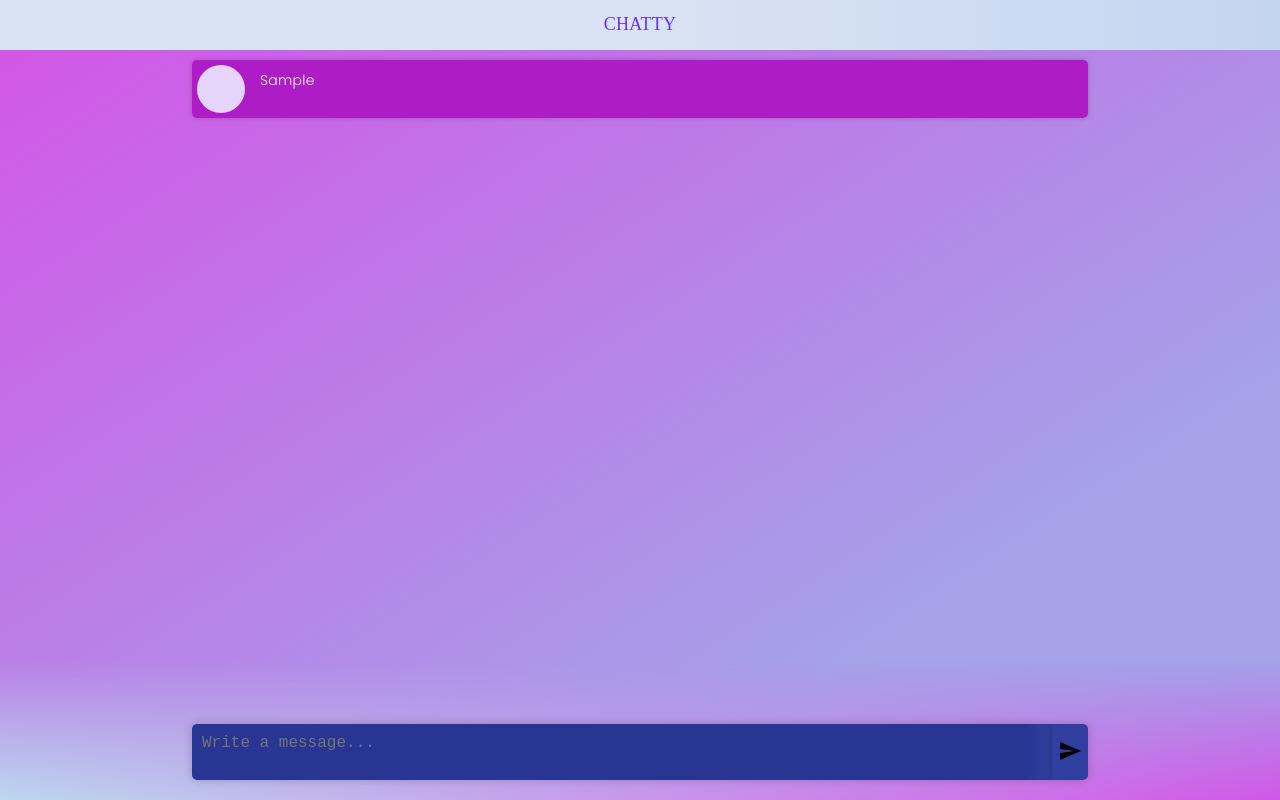
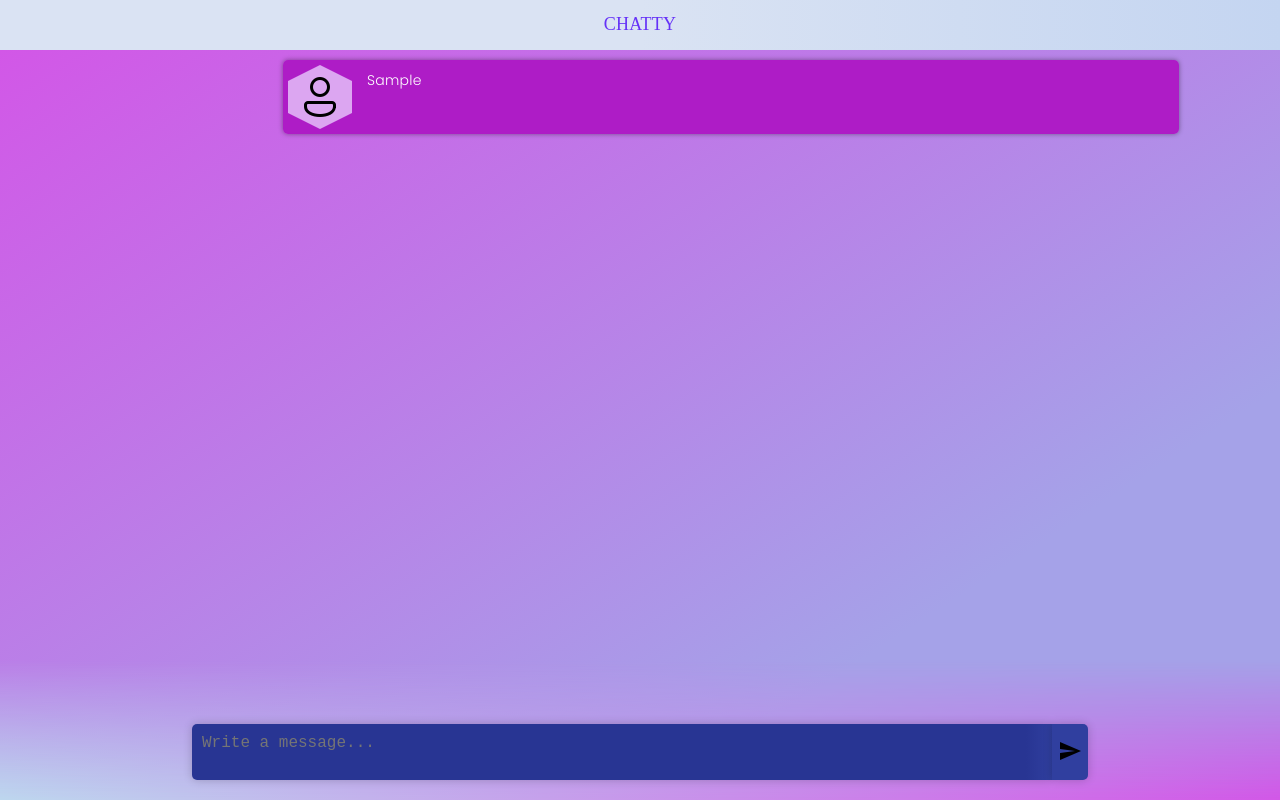
Before and after one commit to DanielVeB/Chatty, an Angular app: page /chat in a window 1280 px wide. Both pictures are taken after typing "Sample" into the empty fields and a click on the button "send". Built offline with nearby package versions, Linux system fonts and the light colour scheme; no server answers; a web font is replaced by a local one.

Commit message:
update view

```diff
--- a/src/app/chat/content/content.component.html
+++ b/src/app/chat/content/content.component.html
@@ -3,6 +3,9 @@
         <div *ngFor="let message of chatMessages" class="message"
             [ngClass]="{'bot-message': message.author === 'bot', 'user-message': message.author === 'user'}">
             <div class="hexagon-container">
+                <img *ngIf="message.author === 'bot'" [src]="botLogo" alt="Bot">
+                <img *ngIf="message.author === 'user'" [src]="userLogo" alt="User">
+
             </div>
             <div>
                 <p>{{ message.text }}</p>
--- a/src/app/chat/content/content.component.scss
+++ b/src/app/chat/content/content.component.scss
@@ -6,9 +6,9 @@
 }
 
 .messages {
-    overflow: auto;
+    overflow-y: auto;  /* Enable vertical scrolling */
+    height: 100%;
     flex: 1;
-    overflow-y: auto;
     display: flex;
     flex-direction: column;
     align-items: center;
@@ -51,7 +51,6 @@
         border-radius: 5px 0px 0px 5px;
         box-shadow: 0 0 10px rgba(0, 0, 0, 0.2);
         color: #f3f3f3;
-
     }
 
     button {
@@ -74,14 +73,15 @@
 
 .message {
     width: 70%;
-    max-width: 1200px;
+    max-width: 1000px;
     margin: 10px;
     box-sizing: border-box;
     border-radius: 5px;
-    box-shadow: 0px 0px 5px rgba(0, 0, 0, 0.2);
+    box-shadow: 0px 0px 5px rgba(0, 0, 0, 0.4);
 
     p {
         padding: 10px;
+        white-space: pre-line;
     }
 
     display: flex;
@@ -120,7 +120,7 @@
     background: linear-gradient(to bottom, #6a4ac4 97%, #34388a);
 
     .hexagon-container{
-        background-color: #353993;
+        background-color: #8062d3;
     }
 }
 
@@ -128,17 +128,26 @@
     background: linear-gradient(to bottom, #AE1CC6 97%, #AE1CC6);
 
     .hexagon-container{
-        background-color: #E5D4FC;
+        background-color: #dca6f1;
     }
 }
 
+@media (min-width: 800px) {
+    .user-message {
+        margin-left: 15%;
+    }
+  }
+
 
 .hexagon-container {
-    width: 48px;
-  height: 48px;
-  border-radius: 50%;
+    width: 64px;
+  height: 64px;
+  clip-path: polygon(50% 0, 100% 25%, 100% 75%, 50% 100%, 0 75%, 0 25%);
   margin: 5px;
 
+  display: flex;
+  justify-content: center;
+  align-items: center;
 
 }
 
--- a/src/app/chat/content/content.component.ts
+++ b/src/app/chat/content/content.component.ts
@@ -11,7 +11,7 @@ import { DomSanitizer, SafeResourceUrl } from '@angular/platform-browser';
 })
 export class ContentComponent implements OnInit {
 
-  @ViewChild('scrollContainer') private scrollContainer!: ElementRef;
+  @ViewChild('scrollContainer', { static: true }) private scrollContainer!: ElementRef;
 
   chatMessages: ChatMessageDto[] = [];
 
@@ -19,17 +19,22 @@ export class ContentComponent implements OnInit {
 
   thumbsUp: SafeResourceUrl | undefined;
   thumbsDown: SafeResourceUrl | undefined;
-
+  userLogo: SafeResourceUrl | undefined;
+  botLogo: SafeResourceUrl | undefined;
 
   constructor(private sanitizer: DomSanitizer, private http: HttpClient, private chatService: ChatService) { }
 
   ngOnInit() {
-    const thumbsUpPath = 'assets/icons8-thumbs-up-50.png'; // Path to your SVG icon file
-    const thumbsDownPath = 'assets/icons8-thumbs-down-50.png'; // Path to your SVG icon file
+    const thumbsUpPath = 'assets/icons8-thumbs-up-50.png';
+    const thumbsDownPath = 'assets/icons8-thumbs-down-50.png';
+
+    const userPath = 'assets/icons8-user-48.png';
+    const bothPath = 'assets/icons8-bot-48.png';
 
     this.thumbsUp = this.sanitizer.bypassSecurityTrustResourceUrl(thumbsUpPath);
     this.thumbsDown = this.sanitizer.bypassSecurityTrustResourceUrl(thumbsDownPath);
-
+    this.userLogo = this.sanitizer.bypassSecurityTrustResourceUrl(userPath);
+    this.botLogo = this.sanitizer.bypassSecurityTrustResourceUrl(bothPath);
     this.chatMessages = this.chatService.getMessages();
     console.log(this.chatMessages)
   }
@@ -58,19 +63,19 @@ export class ContentComponent implements OnInit {
   }
 
   scrollToBottom(): void {
-    try {
+    console.log("SCROOLL BOTTOM")
+      const container = this.scrollContainer.nativeElement;
       setTimeout(() => {
-        this.scrollContainer.nativeElement.scrollTop = this.scrollContainer.nativeElement.scrollHeight;
+        container.scrollTop = container.scrollHeight - 500;
+        container.scrollIntoView({ behavior: 'smooth', block: 'end' });
       }, 0);
-    } catch (err) {
-      console.log(err);
-    }
   }
 
   sendMessageToBackend(message: string) {
     this.http.post('http://localhost:5000/messages', { message: message }).subscribe(
       (response: any) => {
         this.chatMessages.push(new ChatMessageDto(Author.Bot, new Date(),response.text))
+        this.scrollToBottom()
       },
       (error: any) => {
         console.error('Error sending message to backend:', error);
--- a/src/app/chat/resizable.textarea.directive.ts
+++ b/src/app/chat/resizable.textarea.directive.ts
@@ -10,7 +10,6 @@ export class ResizableTextAreaDirective {
   resize() {
 
     const textarea = this.elementRef.nativeElement;
-    console.log(textarea.value)
     if(textarea.value == null){
       textarea.rows = 2
       return
@@ -20,11 +19,9 @@ export class ResizableTextAreaDirective {
     const newRows = Math.min(currentRows + 1, 10);
 
     textarea.rows = newRows;
-    console.log('updated row size: ' + this.elementRef.nativeElement.rows)
   }
 
   clear() {
-    console.log('CLEAR')
     const textarea = this.elementRef.nativeElement;
     textarea.rows = 2;
 
@@ -32,7 +29,6 @@ export class ResizableTextAreaDirective {
 
   @HostListener('input', ['$event'])
   onInput(event: Event) {
-    console.log(event)
     this.resize();
   }
 
```
Also changed, not shown: src/assets/icons8-bot-48.png (added), src/assets/icons8-user-48.png (added).
